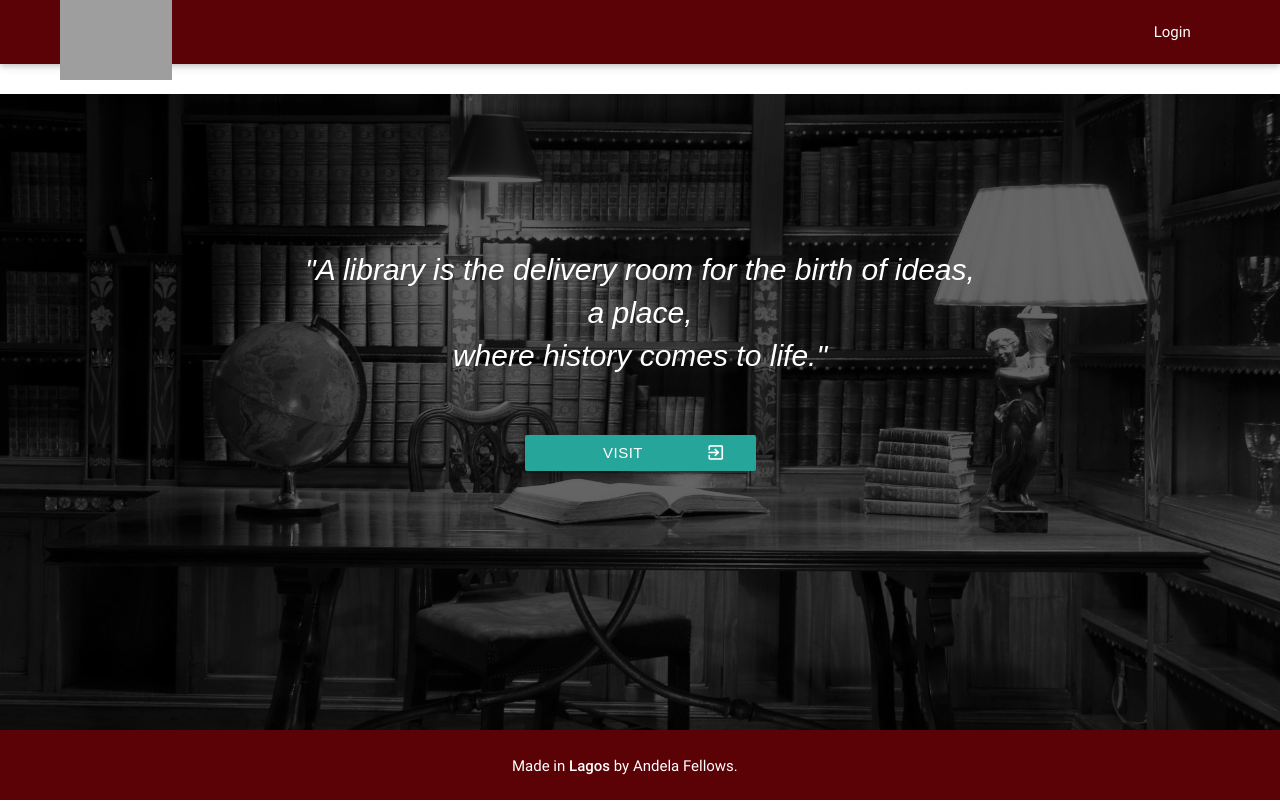
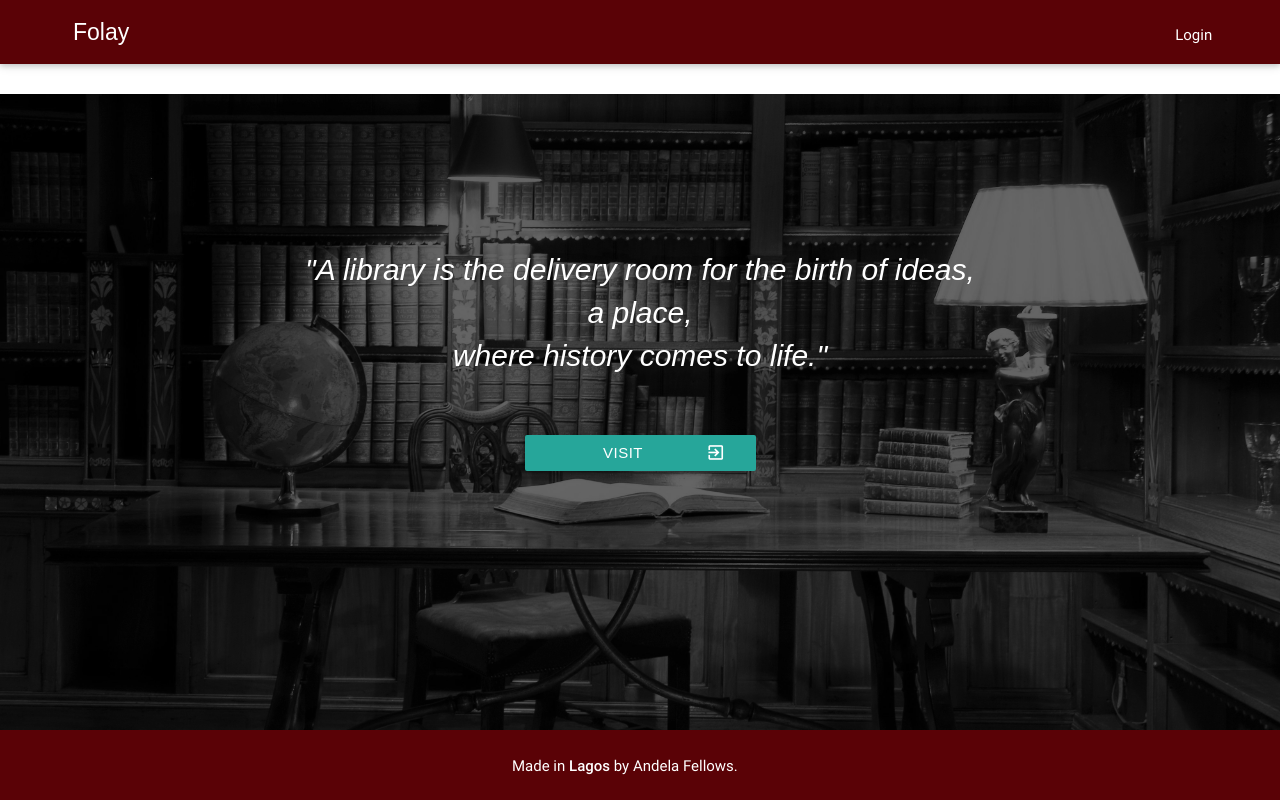
Before and after one commit to andela-gokerayi/Library-app, a Django app: page / in a window 1280 px wide. Run offline with Django 3.2, Linux system fonts and the light colour scheme; parts of the project's set-up code (start-up, migrations or seed data) failed here and were passed over; some libraries are stand-ins or nearby versions; grey boxes are pictures that could not be loaded.

Commit message:
Change folay logo

```diff
--- a/static/styles/style.css
+++ b/static/styles/style.css
@@ -29,10 +29,25 @@ html, body {
 
 .navbar {
   background-color: #5A0206 !important;
+  line-height: 7px;
 }
 
 nav ul {
     margin-right: -13% !important;
+}
+
+#folay-wrapper {
+  padding-top: 20px;
+}
+
+#folay {
+  margin-top: 0;
+  margin-right: 0;
+  margin-bottom: 0;
+  margin-left: 73px;
+  font-size: 23px;
+  line-height: 0;
+  font-family: sans-serif;
 }
 
 .drop-down a {
--- a/templates/base.html
+++ b/templates/base.html
@@ -27,9 +27,8 @@
                 <li class='drop-down'><a href="{% url 'logout' %}">Logout</a></li>
             </ul>
             <nav class = "navbar">
-                <div>
-                    <div class="wrapper" style="margin-right: 213px;">
-                    <a href="{% url 'book-list' %}"><img src="http://images.cooltext.com/4232022.png" width="112" height="80" style="margin-left: 60px;" alt="folay" /></a>
+                <div class="wrapper" style="margin-right: 194px; padding-top: 32px;">
+                    <a href="{% url 'book-list' %}"><h3 id="folay">Folay</h3></a>
                     <ul>
                         {% if request.user.is_authenticated %}
 
@@ -42,7 +41,6 @@
                             <li><a href="{% url 'login' %}">Login</a></li>
                         {% endif %}
                     </ul>
-                    </div>
                 </div>
             </nav>
         </header>
```
Lines whose indentation alone changed are shown as unchanged.
